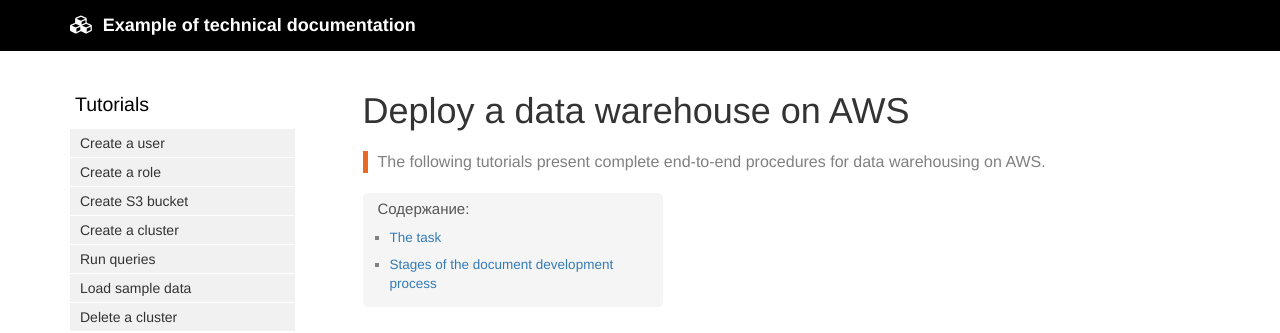
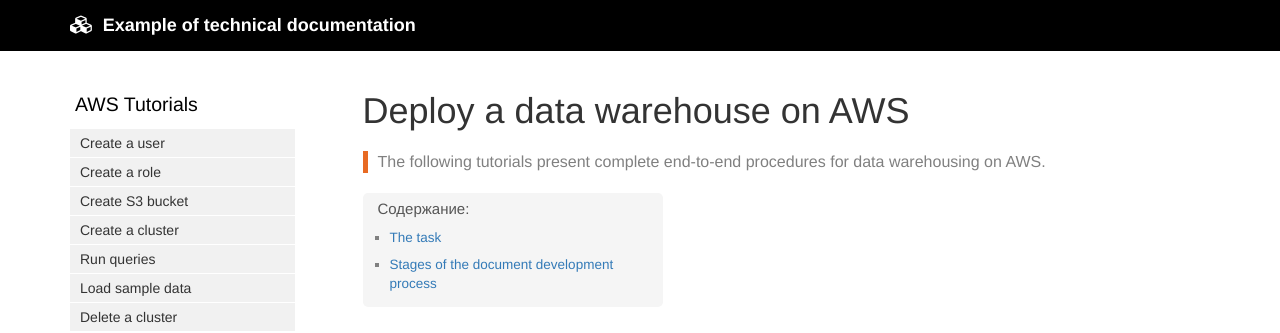
Before and after one commit to techwritex/aws_docs_en, a Jekyll site: the page built from index.md, in a window 1280 px wide. Shown: the top 333 px of the page. Built offline with Jekyll 4.4.1, drawn with Linux system fonts in a browser that asks for light colours; comment, search, counter and statistics services are not loaded.

Commit message:
redshift-how-to-010

```diff
--- a/_data/sidebars/general_sidebar.yml
+++ b/_data/sidebars/general_sidebar.yml
@@ -2,7 +2,7 @@
 
 entries:
 - title: sidebar
-  product: Tutorials
+  product: AWS Tutorials
   # version: (v. 1.0)
   folders:
 
```
